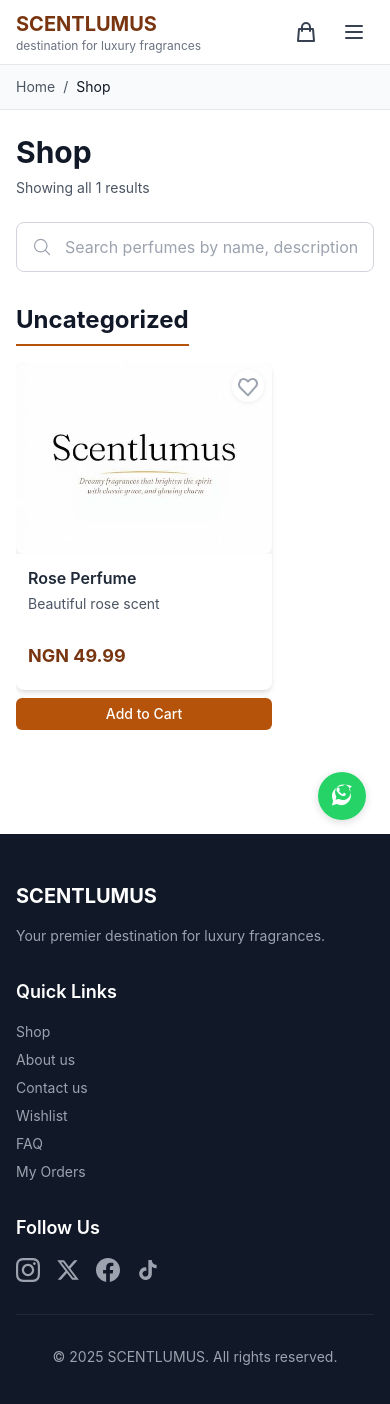
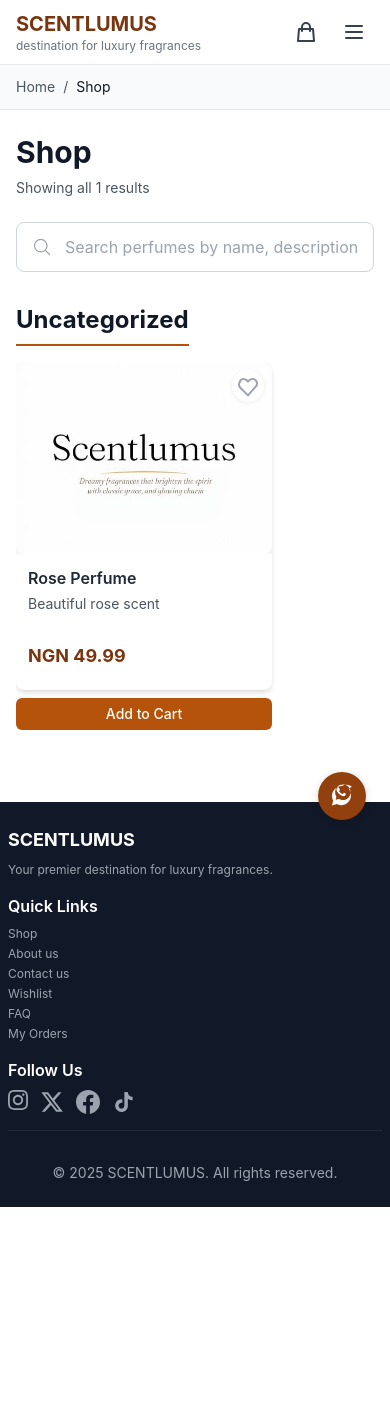
Before and after one commit to unstoppable25/perfume-store-site, a Next.js app: page /shop in a window 390 px wide. Shown: the top 1404 px of the page. After the commit the page ends 1207 px from the top, so only its background shows below. Built offline with nearby package versions, Linux system fonts and the light colour scheme.

Commit message:
style: compact footer on mobile, match WhatsApp floater color to Add to Cart

```diff
--- a/pages/_app.js
+++ b/pages/_app.js
@@ -11,7 +11,7 @@ function FloatingWhatsAppButton() {
       title="Chat with us on WhatsApp"
     >
       <svg width="48" height="48" viewBox="0 0 48 48" fill="none" xmlns="http://www.w3.org/2000/svg">
-        <circle cx="24" cy="24" r="24" fill="#25D366"/>
+        <circle cx="24" cy="24" r="24" fill="#92400e"/>
         <path d="M33.8 14.2A9.9 9.9 0 0024 14c-5.5 0-10 4.5-10 10 0 1.7.4 3.3 1.2 4.7l-1.3 4.7 4.8-1.3c1.3.7 2.8 1.1 4.3 1.1 5.5 0 10-4.5 10-10 0-2.2-.7-4.2-2-5.9zm-9.8 13.7c-1.1 0-2.2-.3-3.1-.8l-.2-.1-3.1.8.8-3.1-.2-.3c-.7-1.3-1.1-2.7-1.1-4.2 0-4.3 3.5-7.8 7.8-7.8 2.1 0 4.1.8 5.6 2.3a7.8 7.8 0 012.2 5.6c0 4.3-3.5 7.8-7.8 7.8zm4-6.3c-.2-.1-1.5-.7-1.7-.8-.2-.1-.4-.1-.6.2-.2.2-.6.7-.8.9-.2.2-.3.2-.5.1-.2-.1-1-.3-1.9-1.2-.7-.6-1.1-1.3-1.3-1.6-.2-.2 0-.3.1-.5.1-.1.2-.2.3-.4.1-.2.2-.2.2-.4.1-.2.1-.3 0-.4-.1-.1-.5-1.2-.7-1.7-.2-.5-.4-.4-.6-.4-.2 0-.3 0-.5 0-.2 0-.4.1-.7.3-.2.2-.8.8-.8 2 0 1.2.8 2.2 1 2.4.1.2 1.6 2.4 3.8 3.4.6.2 1 .4 1.3.5.6.2 1.1.2 1.5.1.4-.1 1.3-.6 1.5-1.1.2-.5.2-1 .1-1.1-.1-.1-.2-.2-.4-.3z" fill="#fff"/>
       </svg>
     </a>
--- a/pages/shop.js
+++ b/pages/shop.js
@@ -457,19 +457,18 @@ export default function Shop() {
         </section>
 
         {/* Footer with Social Media */}
-        <footer className="bg-gray-900 text-white py-12 mt-16">
-          <div className="max-w-7xl mx-auto px-4 sm:px-6 lg:px-8">
-            <div className="grid md:grid-cols-3 gap-8 mb-8">
+        <footer className="bg-gray-900 text-white py-6 sm:py-8 mt-8">
+          <div className="max-w-7xl mx-auto px-2 sm:px-4 lg:px-8">
+            <div className="grid grid-cols-1 md:grid-cols-3 gap-4 md:gap-8 mb-4 md:mb-8">
               <div>
-                <h3 className="text-xl font-bold mb-4">SCENTLUMUS</h3>
-                <p className="text-gray-400 text-sm">
+                <h3 className="text-lg sm:text-xl font-bold mb-2 sm:mb-4">SCENTLUMUS</h3>
+                <p className="text-gray-400 text-xs sm:text-sm">
                   Your premier destination for luxury fragrances.
                 </p>
               </div>
-
               <div>
-                <h3 className="text-lg font-semibold mb-4">Quick Links</h3>
-                <ul className="space-y-2 text-sm">
+                <h3 className="text-base sm:text-lg font-semibold mb-2 sm:mb-4">Quick Links</h3>
+                <ul className="space-y-1 sm:space-y-2 text-xs sm:text-sm">
                   <li><Link href="/" className="text-gray-400 hover:text-white transition">Shop</Link></li>
                   <li><Link href="/about" className="text-gray-400 hover:text-white transition">About us</Link></li>
                   <li><Link href="/contact" className="text-gray-400 hover:text-white transition">Contact us</Link></li>
@@ -478,12 +477,11 @@ export default function Shop() {
                   <li><Link href="/profile" className="text-gray-400 hover:text-white transition">My Orders</Link></li>
                 </ul>
               </div>
-
               <div>
-                <h3 className="text-lg font-semibold mb-4">Follow Us</h3>
-                <div className="flex space-x-4">
+                <h3 className="text-base sm:text-lg font-semibold mb-2 sm:mb-4">Follow Us</h3>
+                <div className="flex space-x-3 sm:space-x-4">
                   <a href="https://www.instagram.com/scentlumus" target="_blank" rel="noopener noreferrer" className="text-gray-400 hover:text-white transition">
-                    <svg className="w-6 h-6" fill="currentColor" viewBox="0 0 24 24">
+                    <svg className="w-5 h-5 sm:w-6 sm:h-6" fill="currentColor" viewBox="0 0 24 24">
                       <path d="M12 2.163c3.204 0 3.584.012 4.85.07 3.252.148 4.771 1.691 4.919 4.919.058 1.265.069 1.645.069 4.849 0 3.205-.012 3.584-.069 4.849-.149 3.225-1.664 4.771-4.919 4.919-1.266.058-1.644.07-4.85.07-3.204 0-3.584-.012-4.849-.07-3.26-.149-4.771-1.699-4.919-4.92-.058-1.265-.07-1.644-.07-4.849 0-3.204.013-3.583.07-4.849.149-3.227 1.664-4.771 4.919-4.919 1.266-.057 1.645-.069 4.849-.069zm0-2.163c-3.259 0-3.667.014-4.947.072-4.358.2-6.78 2.618-6.98 6.98-.059 1.281-.073 1.689-.073 4.948 0 3.259.014 3.668.072 4.948.2 4.358 2.618 6.78 6.98 6.98 1.281.058 1.689.072 4.948.072 3.259 0 3.668-.014 4.948-.072 4.354-.2 6.782-2.618 6.979-6.98.059-1.28.073-1.689.073-4.948 0-3.259-.014-3.667-.072-4.947-.196-4.354-2.617-6.78-6.979-6.98-1.281-.059-1.69-.073-4.949-.073zm0 5.838c-3.403 0-6.162 2.759-6.162 6.162s2.759 6.163 6.162 6.163 6.162-2.759 6.162-6.163c0-3.403-2.759-6.162-6.162-6.162zm0 10.162c-2.209 0-4-1.79-4-4 0-2.209 1.791-4 4-4s4 1.791 4 4c0 2.21-1.791 4-4 4zm6.406-11.845c-.796 0-1.441.645-1.441 1.44s.645 1.44 1.441 1.44c.795 0 1.439-.645 1.439-1.44s-.644-1.44-1.439-1.44z"/>
                     </svg>
                   </a>
```
